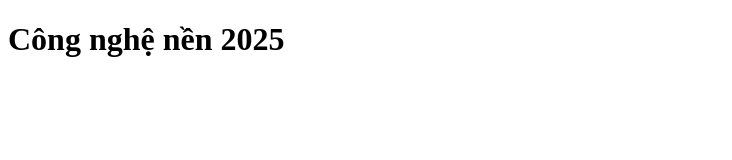
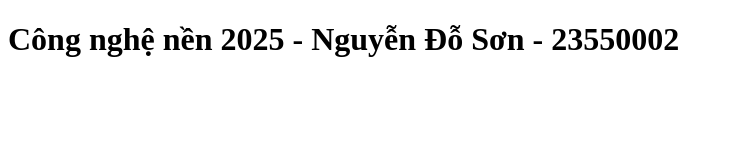
Before and after one commit to nguyendoson0910/congnghenen_2025, a plain HTML site: page index.html in a window 1280 px wide. Shown: the whole page, without its empty margins (0-732 px from the left). Drawn offline with Linux system fonts and the light colour scheme.

Commit message:
Update index.html

```diff
--- a/index.html
+++ b/index.html
@@ -6,6 +6,6 @@
     <title>Công nghệ nền 2025</title>
 </head>
 <body>
-    <h1>Công nghệ nền 2025</h1>
+    <h1>Công nghệ nền 2025 - Nguyễn Đỗ Sơn - 23550002 </h1>
 </body>
 </html>
```
